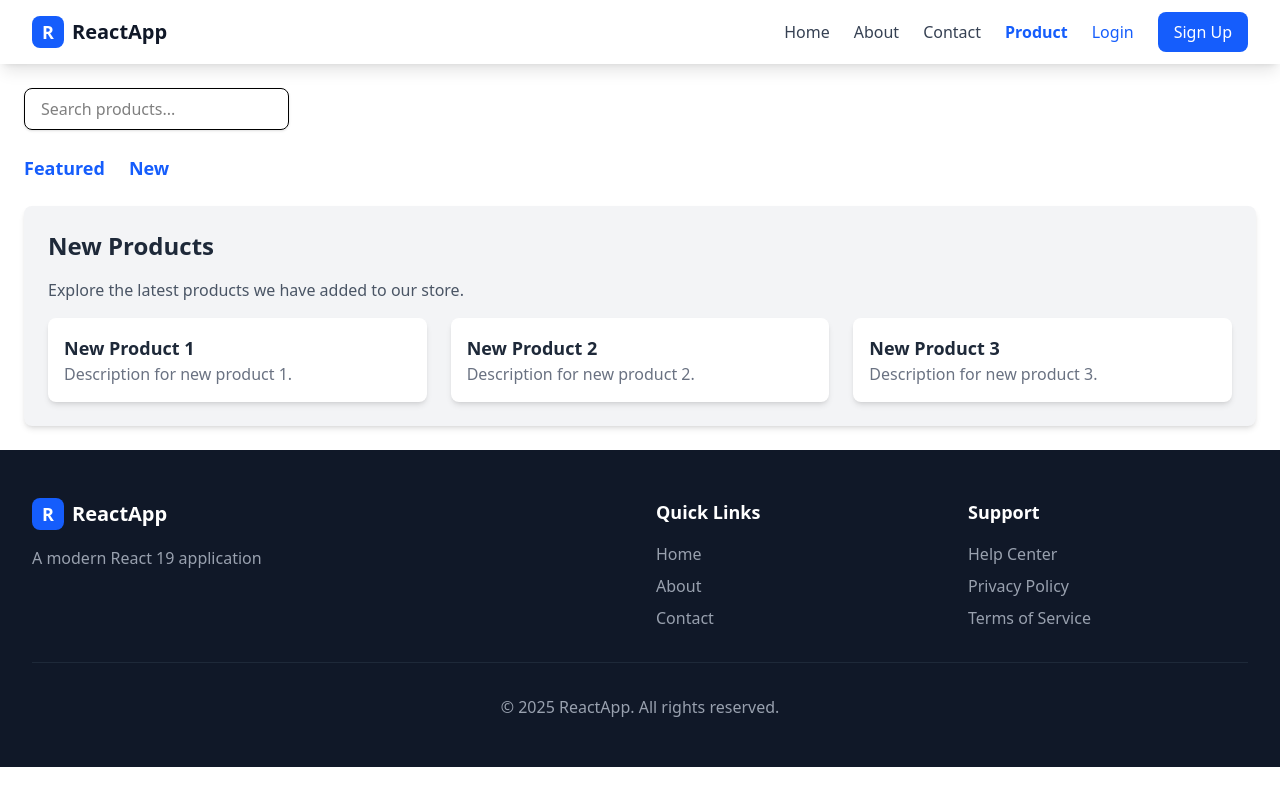
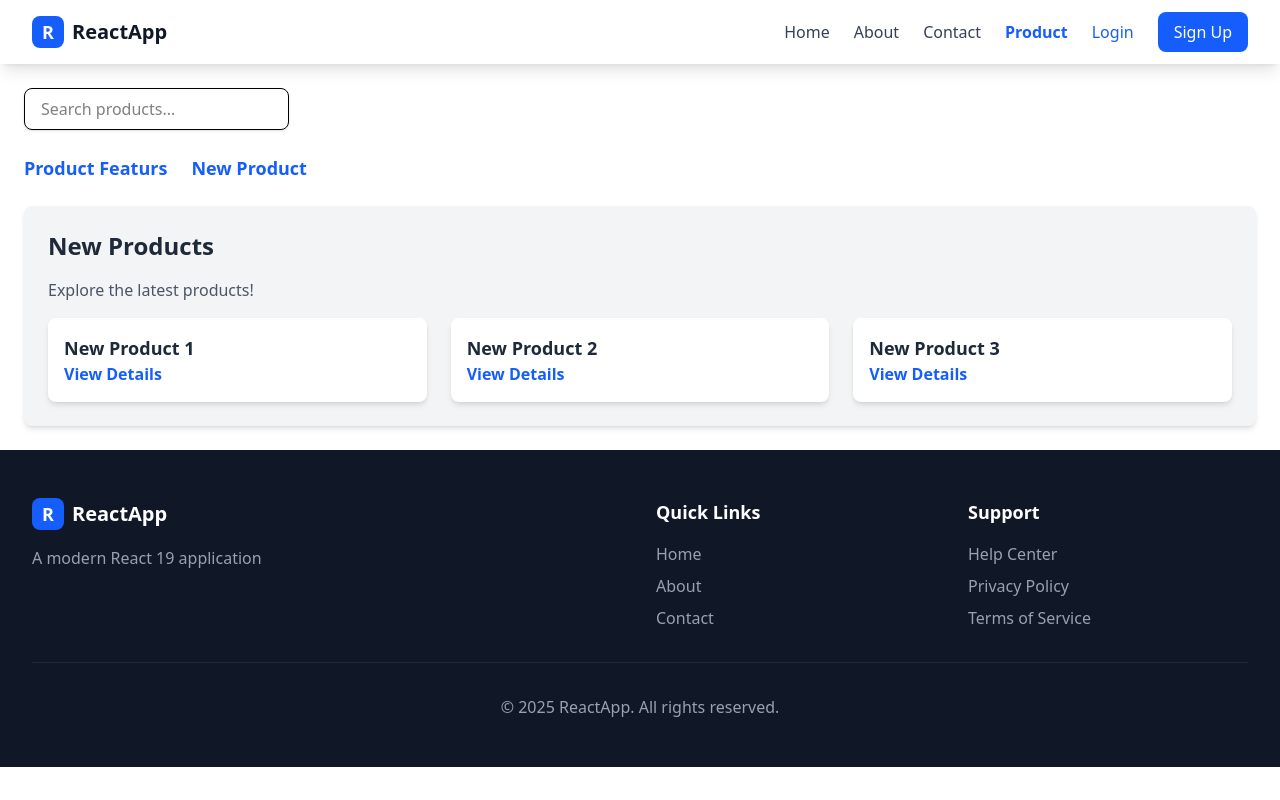
Before and after one commit to msaShahid/mega_project, a React (Vite) app in the folder react-router/: page /product/new in a window 1280 px wide. Built offline with nearby package versions, Linux system fonts and the light colour scheme.

Commit message:
`feat: Implement dynamic routing`

```diff
--- /dev/null
+++ b/react-router/src/components/NewProductDetail.jsx
@@ -0,0 +1,14 @@
+import { useParams } from 'react-router-dom';
+
+const NewProductDetail = () => {
+  const { productId } = useParams();
+
+  return (
+    <div className="p-6 bg-gray-100 rounded-lg shadow-md">
+      <h2 className="text-2xl font-semibold text-gray-800 mb-4">Product Details</h2>
+      <p className="text-gray-600">Viewing details for product ID: {productId}</p>
+    </div>
+  );
+};
+
+export default NewProductDetail;
--- a/react-router/src/components/NewProducts.jsx
+++ b/react-router/src/components/NewProducts.jsx
@@ -1,24 +1,33 @@
+import { Link } from 'react-router-dom';
+
 const NewProducts = () => {
+
+    const products = [
+        { id: 1, name: 'New Product 1' },
+        { id: 2, name: 'New Product 2' },
+        { id: 3, name: 'New Product 3' }
+    ];
+
     return (
         <div className="p-6 bg-gray-100 rounded-lg shadow-md">
             <h2 className="text-2xl font-semibold text-gray-800 mb-4">New Products</h2>
-            <p className="text-gray-600">Explore the latest products we have added to our store.</p>
+            <p className="text-gray-600">Explore the latest products!</p>
 
             <div className="mt-4 grid grid-cols-1 sm:grid-cols-2 lg:grid-cols-3 gap-6">
-
-                <div className="bg-white p-4 rounded-lg shadow-md hover:shadow-lg transition duration-200">
-                    <h3 className="font-semibold text-lg text-gray-800">New Product 1</h3>
-                    <p className="text-gray-500">Description for new product 1.</p>
+                {products.map(product => (
+                <div
+                    key={product.id}
+                    className="bg-white p-4 rounded-lg shadow-md hover:shadow-lg transition duration-200"
+                >
+                    <h3 className="font-semibold text-lg text-gray-800">{product.name}</h3>
+                    <Link
+                        to={`/product/new/${product.id}`}
+                        className="text-blue-600 hover:text-blue-800 font-semibold"
+                    >
+                        View Details
+                    </Link>
                 </div>
-                <div className="bg-white p-4 rounded-lg shadow-md hover:shadow-lg transition duration-200">
-                    <h3 className="font-semibold text-lg text-gray-800">New Product 2</h3>
-                    <p className="text-gray-500">Description for new product 2.</p>
-                </div>
-                <div className="bg-white p-4 rounded-lg shadow-md hover:shadow-lg transition duration-200">
-                    <h3 className="font-semibold text-lg text-gray-800">New Product 3</h3>
-                    <p className="text-gray-500">Description for new product 3.</p>
-                </div>
-
+                ))}
             </div>
         </div>
     );
--- a/react-router/src/pages/Product.jsx
+++ b/react-router/src/pages/Product.jsx
@@ -21,7 +21,7 @@ const Product = () => {
                                 to="featured"
                                 className="text-lg text-blue-600 hover:text-blue-800 font-semibold transition duration-200"
                             >
-                                Featured
+                               Product Featurs
                             </Link>
                         </li>
                         <li>
@@ -29,7 +29,7 @@ const Product = () => {
                                 to="new"
                                 className="text-lg text-blue-600 hover:text-blue-800 font-semibold transition duration-200"
                             >
-                                New
+                                New Product
                             </Link>
                         </li>
                     </ul>
--- a/react-router/src/routes/AppRoutes.jsx
+++ b/react-router/src/routes/AppRoutes.jsx
@@ -8,8 +8,9 @@ const About = lazy(() => import('../pages/About'))
 const Contact = lazy(() => import('../pages/Contact'))
 const Product = lazy(() => import('../pages/Product'))
 
-const Featured = lazy(() => import('../components/FeaturedProducts'))
-const New = lazy(() => import('../components/NewProducts'))
+const FeaturedProducts = lazy(() => import('../components/FeaturedProducts'))
+const NewProducts = lazy(() => import('../components/NewProducts'))
+const NewProductDetail = lazy(() => import('../components/NewProductDetail'))
 
 // eslint-disable-next-line no-unused-vars
 const withSuspense = (Component) => (
@@ -31,9 +32,10 @@ const router = createBrowserRouter([
                 path: 'product',
                 element: withSuspense(Product),
                 children: [
-                    {index: true, element: withSuspense(Featured)},
-                    {path:'featured', element: withSuspense(Featured)},
-                    {path:'new', element: withSuspense(New)},
+                    {index: true, element: withSuspense(FeaturedProducts)},
+                    {path:'featured', element: withSuspense(FeaturedProducts)},
+                    {path:'new', element: withSuspense(NewProducts)},
+                    { path: 'new/:productId', element: withSuspense(NewProductDetail) },
                 ]
             },
         ],
```
